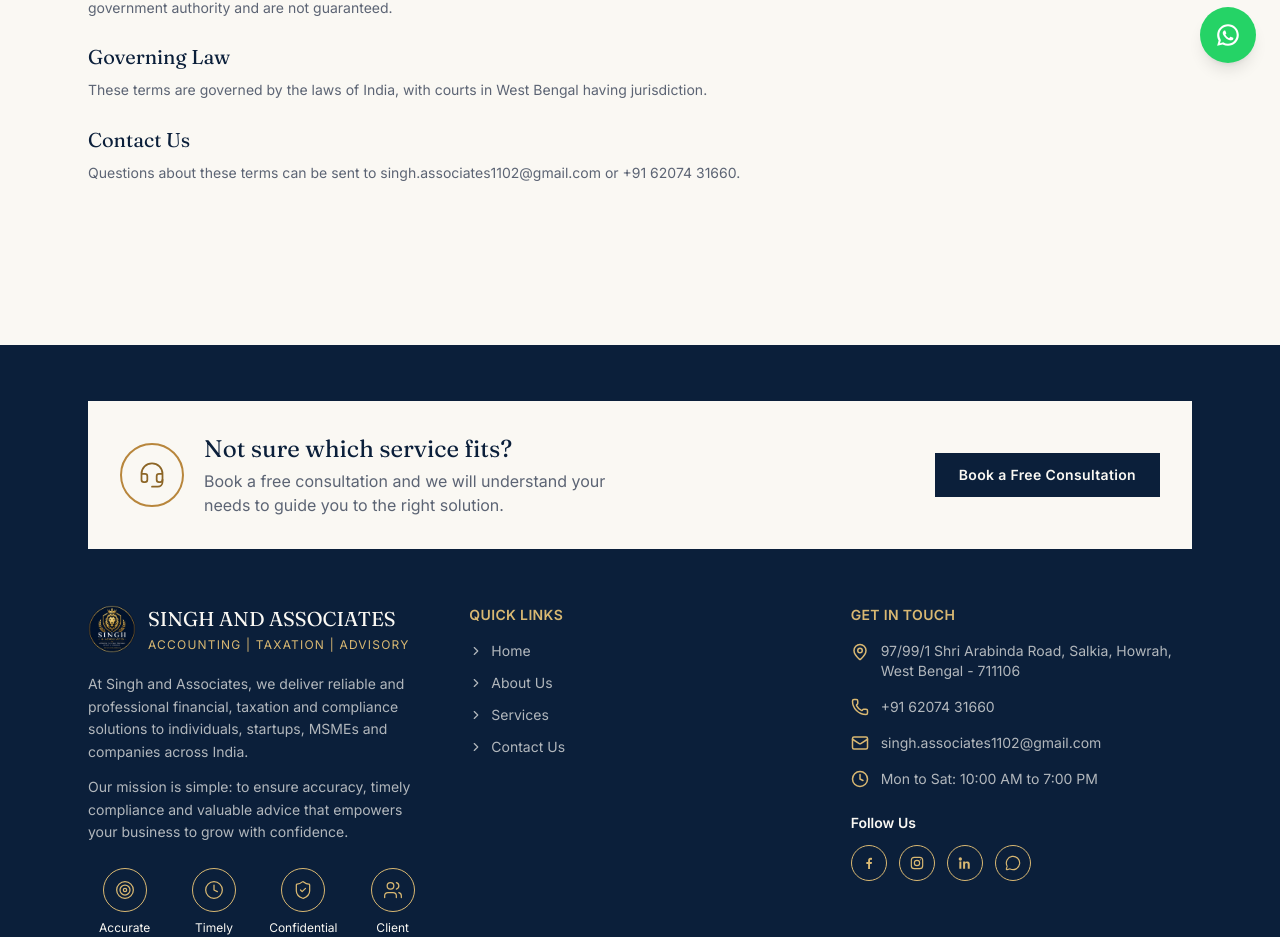
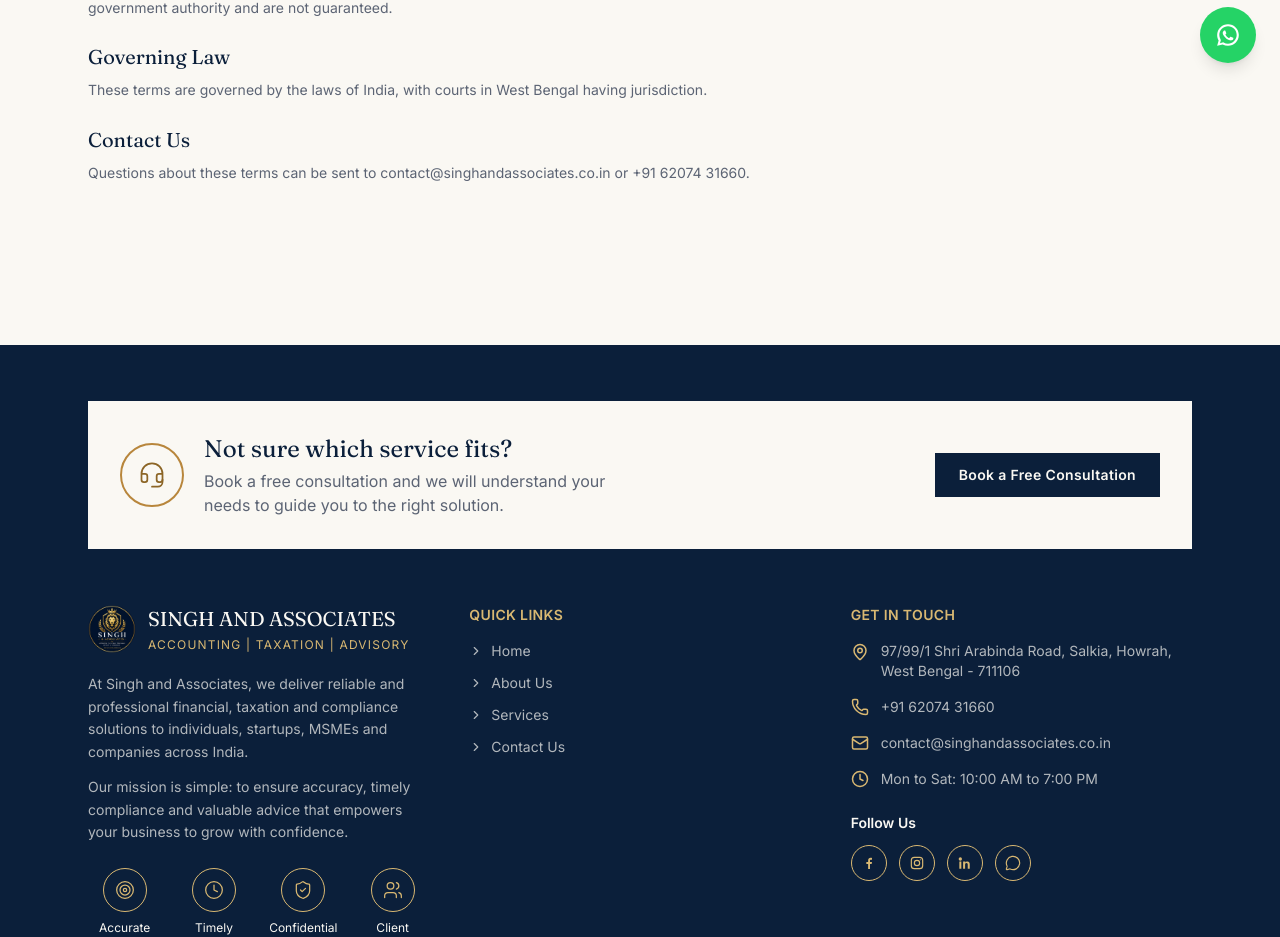
Before and after one commit to Rishi-Singh23/singhandassociates, a React (Vite) app: page /terms-conditions in a window 1280 px wide. Shown: the part 713-1650 px from the top of the page. Built offline with nearby package versions, Linux system fonts and the light colour scheme; no server answers.

Commit message:
Updated Email

```diff
--- a/src/components/Footer.jsx
+++ b/src/components/Footer.jsx
@@ -139,7 +139,7 @@
             </li>
             <li className="flex items-center gap-3">
               <Mail size={18} className="text-gold-light shrink-0" />
-              <span>singh.associates1102@gmail.com</span>
+              <span> contact@singhandassociates.co.in</span>
             </li>
             <li className="flex items-center gap-3">
               <Clock size={18} className="text-gold-light shrink-0" />
--- a/src/pages/Contact.jsx
+++ b/src/pages/Contact.jsx
@@ -163,7 +163,7 @@
                     </h3>
 
                     <p>
-                      singh.associates1102@gmail.com
+                       contact@singhandassociates.co.in
                     </p>
 
                   </div>
--- a/src/pages/PrivacyPolicy.jsx
+++ b/src/pages/PrivacyPolicy.jsx
@@ -51,7 +51,7 @@
           <h2 className="font-display text-xl text-ink mb-2">Contact Us</h2>
           <p>
             For any questions about this privacy policy or your data, contact
-            us at singh.associates1102@gmail.com or +91 62074 31660.
+            us at  contact@singhandassociates.co.in or +91 62074 31660.
           </p>
         </div>
       </div>
--- a/src/pages/Terms.jsx
+++ b/src/pages/Terms.jsx
@@ -64,7 +64,7 @@
           <h2 className="font-display text-xl text-ink mb-2">Contact Us</h2>
           <p>
             Questions about these terms can be sent to
-            singh.associates1102@gmail.com or +91 62074 31660.
+             contact@singhandassociates.co.in or +91 62074 31660.
           </p>
         </div>
       </div>
```
